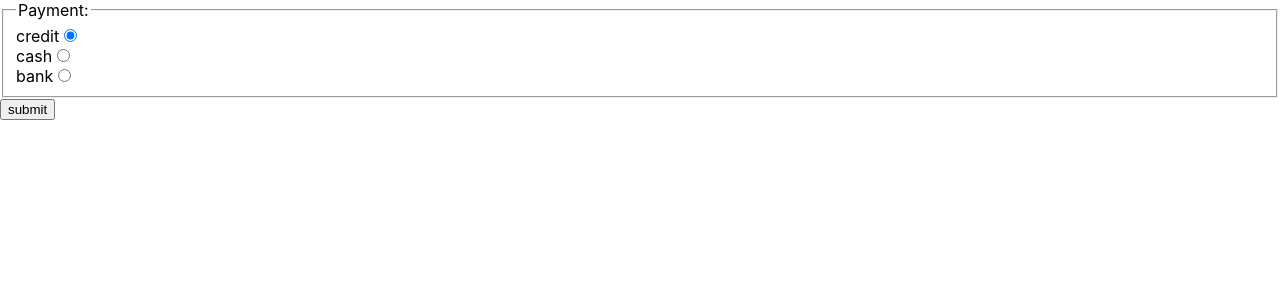
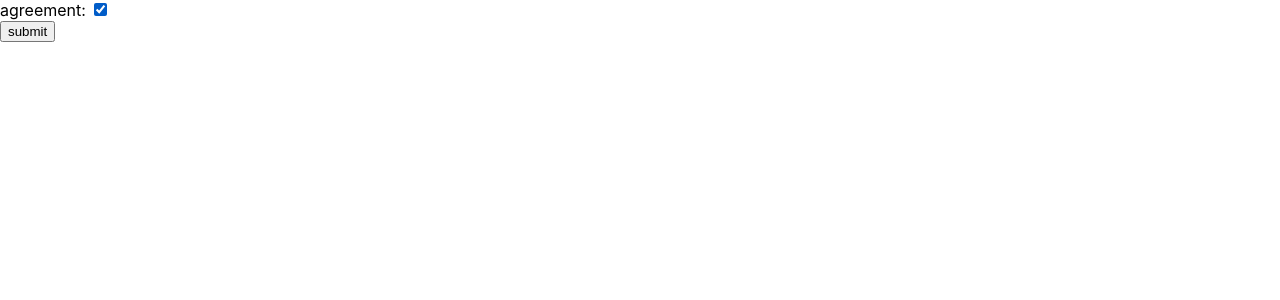
Before and after one commit to Y0hri12/react-intro, a React (Create React App) app: page / in a window 1280 px wide. Shown: the top 300 px of the page. Built offline with nearby package versions, Linux system fonts and the light colour scheme.

Commit message:
add: 単一選択のチェックボックスの追加 #7

```diff
--- /dev/null
+++ b/src/components/FormCheck.tsx
@@ -0,0 +1,33 @@
+import { useState } from 'react';
+
+export default function FormCheck() {
+  // Stateを初期化
+  const [form, setForm] = useState({ agreement: true });
+
+  // チェックボックスの変更時に入力値をStateに反映
+  const handleFormCheck = (e: React.ChangeEvent<HTMLInputElement>) => {
+    setForm({ ...form, [e.target.name]: e.target.checked });
+  };
+
+  // 送信ボタンクリック時に入力値をログに出力
+  const show = () => {
+    console.log(`agreement: ${form.agreement ? 'for' : 'against'}`);
+  };
+
+  return (
+    <form>
+      <label htmlFor="agreement">agreement: </label>
+      <input
+        id="agreement"
+        name="agreement"
+        type="checkbox"
+        checked={form.agreement}
+        onChange={handleFormCheck}
+      />
+      <br />
+      <button type="button" onClick={show}>
+        submit
+      </button>
+    </form>
+  );
+}
--- a/src/index.tsx
+++ b/src/index.tsx
@@ -10,14 +10,15 @@ import StateParent from './components/StateParent';
 // import FormTextarea from './components/FormTextarea';
 // import FormSelect from './components/FormSelect';
 // import FormList from './components/FormList';
-import FormRadio from './components/FormRadio';
+// import FormRadio from './components/FormRadio';
+import FormCheck from './components/FormCheck';
 
 const root = ReactDOM.createRoot(
   document.getElementById('root') as HTMLElement
 );
 root.render(
   <React.StrictMode>
-    <FormRadio />
+    <FormCheck />
   </React.StrictMode>
 );
 
```
